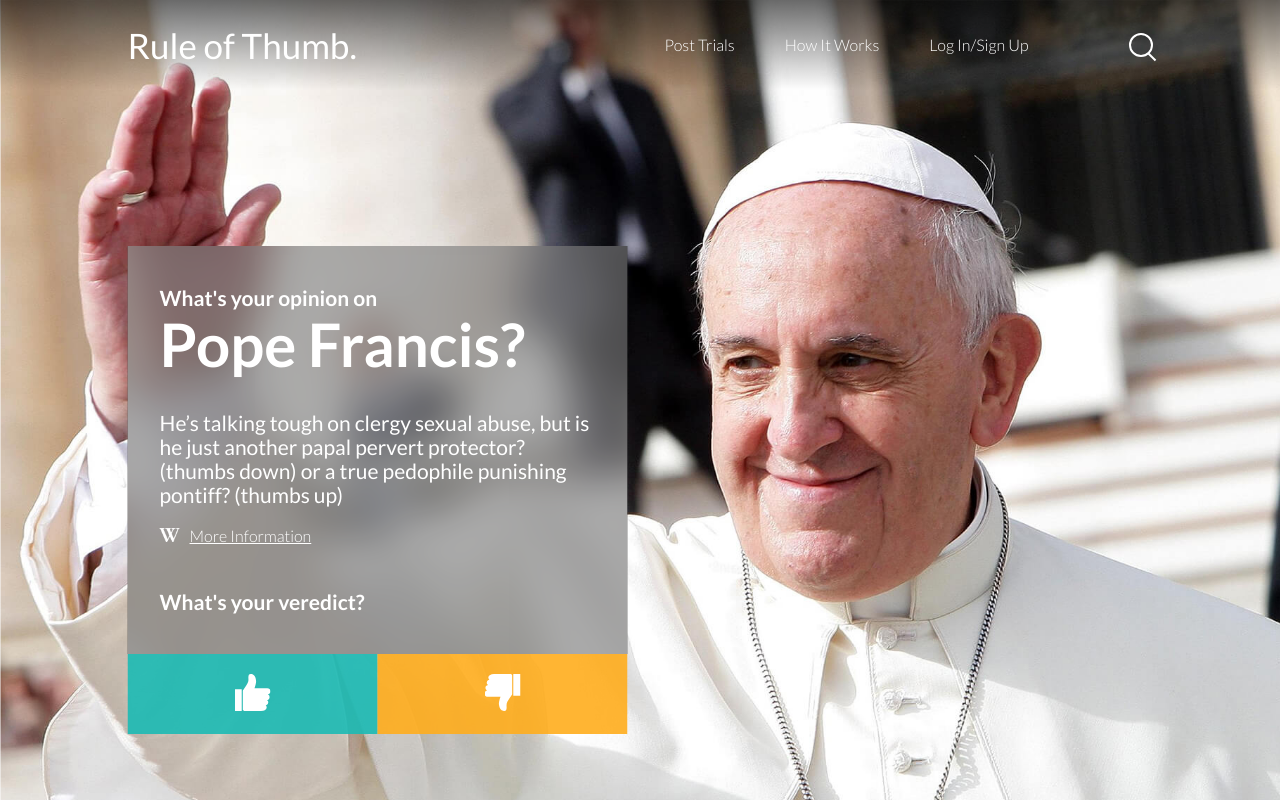
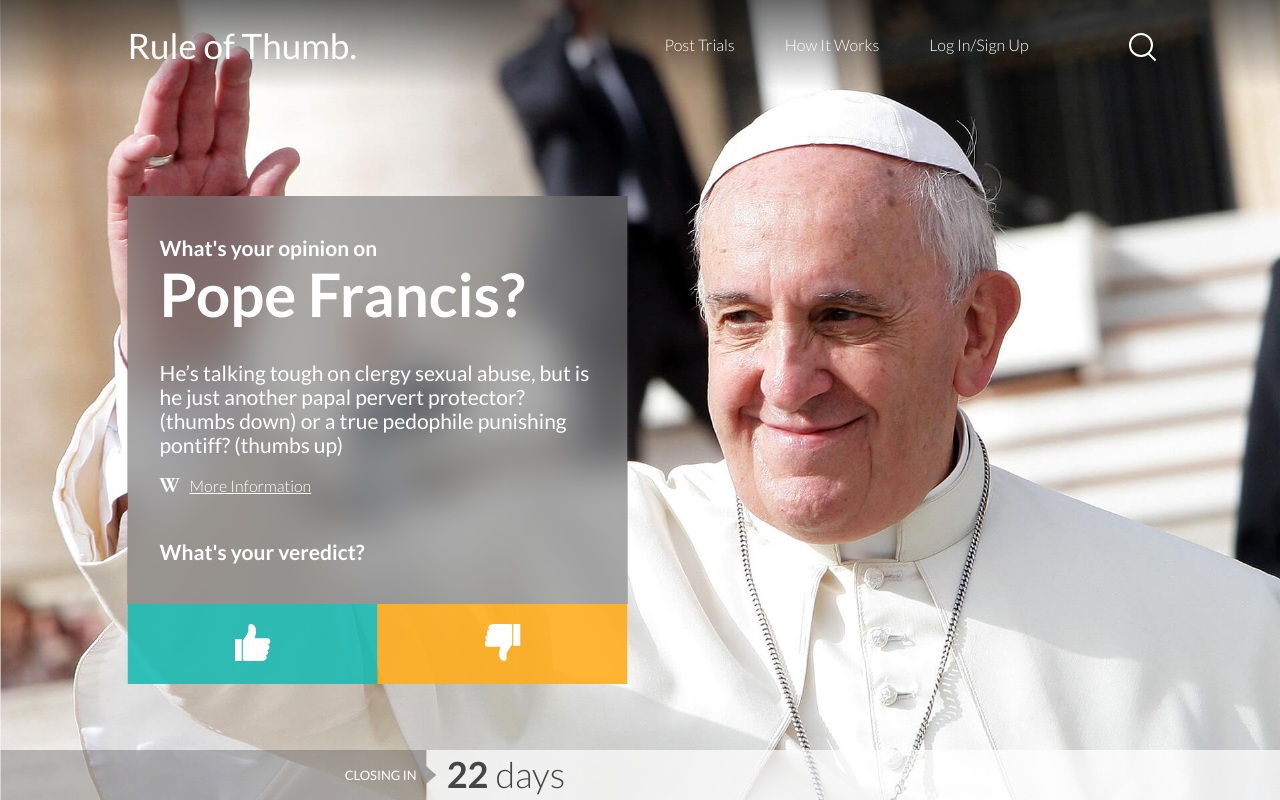
Before and after one commit to mateoodlc/zemoga-test, a Vue app: page / in a window 1280 px wide. Shown: the top 800 px of the page. Built offline with nearby package versions, Linux system fonts and the light colour scheme; no server answers; the database is empty.

Commit message:
fix: pope image acomodation

```diff
--- a/src/styles/home.scss
+++ b/src/styles/home.scss
@@ -221,7 +221,7 @@ nav.nav-container {
   left: 50%;
   width: 100%;
   height: 80vh;
-  min-height: 900px;
+  min-height: 800px;
   transform: translateX(-50%);
   img.main-hero__background-image {
     position: absolute;
@@ -251,10 +251,11 @@ nav.nav-container {
 .main-hero__image-effect {
   display: block;
   position: absolute;
-  top: calc(50% - 40px);
-  left: -16px;
+  top: calc(50% + 40px);
+  left: -35px;
   width: 100vw;
   height: 80vh;
+  min-height: 800px;
   transform: translateX(0%) translateY(-50%);
   background-size: cover;
   background-position: center;
@@ -794,6 +795,7 @@ a.footer__social__item {
     text-align: left;
   }
   .main-hero__image-effect {
+    top: 50%;
     left: calc(50% + 260px);
     transform: translateX(-50%) translateY(-50%);
   }
```
